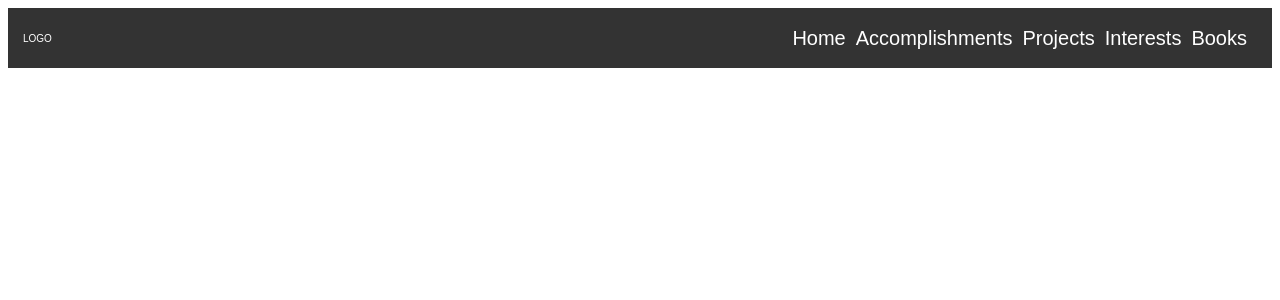
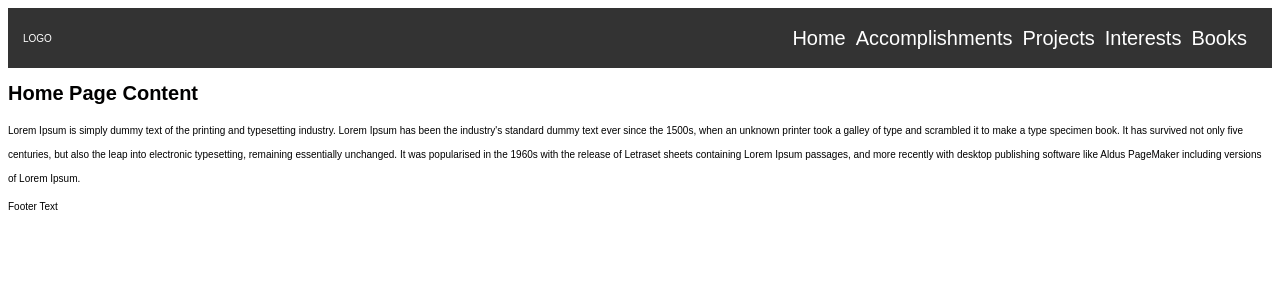
Before and after one commit to PhuruShekar/PhuruShekar.github.io, a React (Create React App) app: page / in a window 1280 px wide. Shown: the top 300 px of the page. Built offline with nearby package versions, Linux system fonts and the light colour scheme.

Commit message:
homepage added
added homepage

```diff
--- a/src/App.js
+++ b/src/App.js
@@ -3,9 +3,11 @@ import React, { Component } from 'react';
 //components
 import Header from './components/headerComponent/header';
 import Footer from './components/footerComponent/footer';
+import HomePage from './components/pages/homePage';
 
 // includes
 import'./Assets/css/default.css';
+
 
 class App extends Component {
   render() {
@@ -13,7 +15,7 @@ class App extends Component {
       <div className="App">
 
         <Header />
-
+        <HomePage />
         <Footer />
       </div>
     );
--- a/src/components/footerComponent/footer.js
+++ b/src/components/footerComponent/footer.js
@@ -4,7 +4,7 @@ class Footer extends Component {
   render() {
     return (
         <footer>
-
+            Footer Text
         </footer>
     );
   }
--- /dev/null
+++ b/src/components/pages/homePage.js
@@ -0,0 +1,19 @@
+import React, { Component } from 'react';
+
+class HomePage extends Component {
+  render() {
+    return (
+        <div className="container-fluid">
+
+            <h1>
+                Home Page Content
+            </h1>
+
+            <p>
+            Lorem Ipsum is simply dummy text of the printing and typesetting industry. Lorem Ipsum has been the industry's standard dummy text ever since the 1500s, when an unknown printer took a galley of type and scrambled it to make a type specimen book. It has survived not only five centuries, but also the leap into electronic typesetting, remaining essentially unchanged. It was popularised in the 1960s with the release of Letraset sheets containing Lorem Ipsum passages, and more recently with desktop publishing software like Aldus PageMaker including versions of Lorem Ipsum.
+            </p>
+        </div>
+    );
+  }
+}
+export default HomePage;
```
